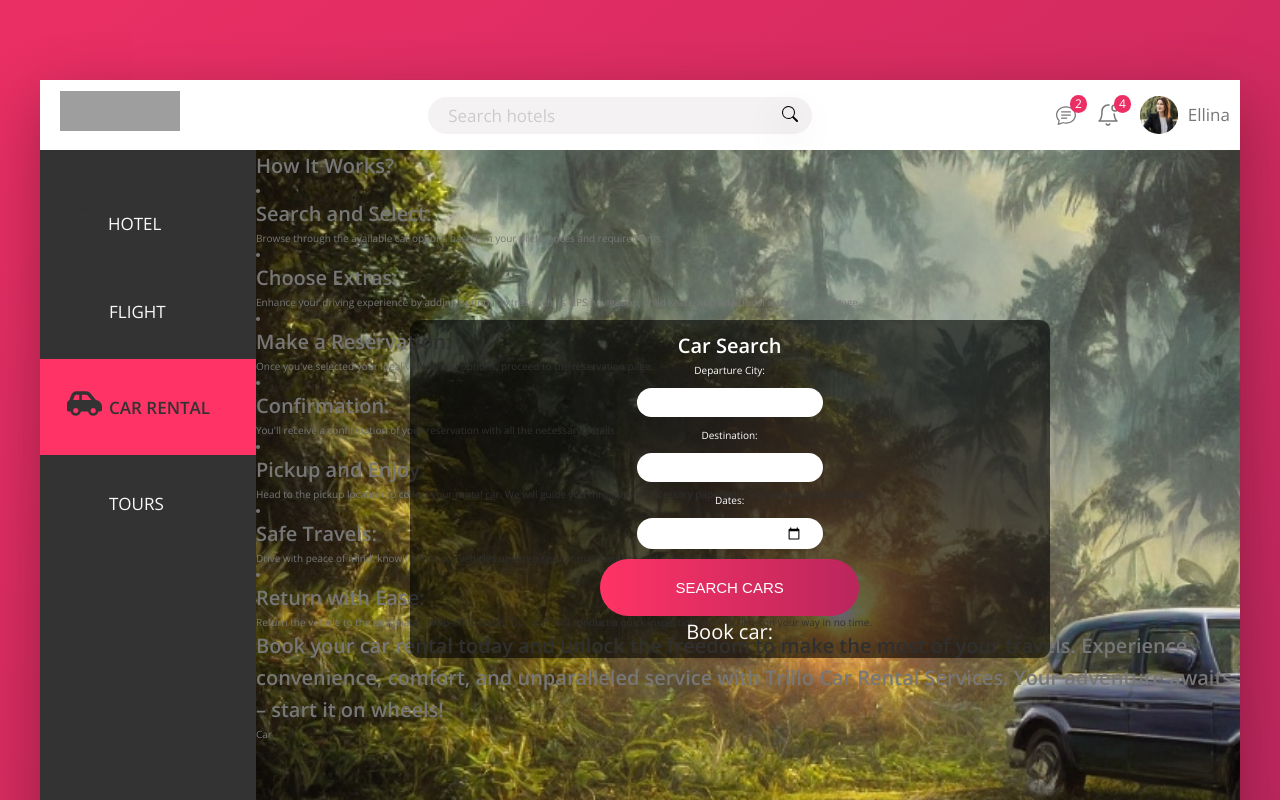
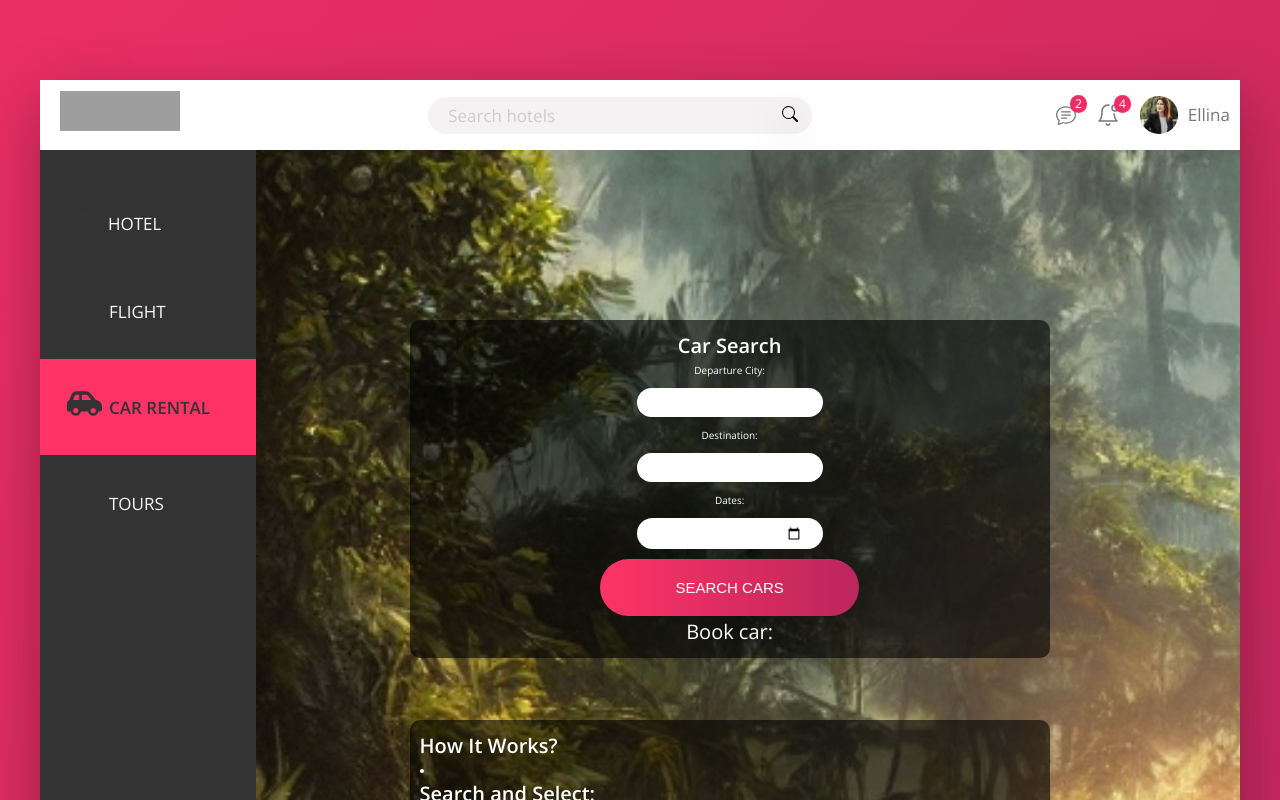
Before and after one commit to ellinababayan/Trillo2, a React (Create React App) app: page /car in a window 1280 px wide. Shown: the top 800 px of the page. Built offline with nearby package versions, Linux system fonts and the light colour scheme; grey boxes are pictures that could not be loaded.

Commit message:
Car page styling

```diff
--- a/package.json
+++ b/package.json
@@ -7,6 +7,7 @@
     "@testing-library/react": "^13.4.0",
     "@testing-library/user-event": "^13.5.0",
     "react": "^18.2.0",
+    "react-animate-on-scroll": "^2.1.7",
     "react-dom": "^18.2.0",
     "react-router-dom": "^6.15.0",
     "react-scripts": "5.0.1",
--- a/src/pages/car/Car.css
+++ b/src/pages/car/Car.css
@@ -2,10 +2,9 @@
   background-image: url("/public/img/car1.jfif");
   background-repeat: no-repeat;
   background-size: cover;
-  height: 100vh;
+  height: 160vh;
   width: 100%;
 }
-
 
 .container__searchbar {
   background-color: rgba(0, 0, 0, 0.6);
@@ -85,3 +84,15 @@
     width: 50%;
   }
 }
+
+.how_car {
+  background-color: rgba(0, 0, 0, 0.6);
+  color: white;
+  border-radius: 10px;
+  padding: 10px;
+  /* text-align: center; */
+  width: 50%;
+  position: absolute;
+  top: 90%;
+  left: 32%;
+}
--- a/src/pages/car/Car.jsx
+++ b/src/pages/car/Car.jsx
@@ -1,4 +1,5 @@
 import React from "react";
+import ScrollAnimation from "react-animate-on-scroll";
 import "./Car.css";
 
 const Car = (props) => {
@@ -60,7 +61,10 @@ const Car = (props) => {
         </div>
       </div>
       <div className="how_car">
-        <h1>How It Works?</h1>
+        <ScrollAnimation animateIn="fadeIn">
+          <h1>How It Works?</h1>
+        </ScrollAnimation>
+
         <span>
           <li>
             <h1> Search and Select:</h1> Browse through the available car
@@ -100,12 +104,11 @@ const Car = (props) => {
         <h1>
           Book your car rental today and unlock the freedom to make the most of
           your travels. Experience convenience, comfort, and unparalleled
-          service with Trillo Car Rental Services. Your adventure awaits – start
+          service with Trillo Car Rental Services. Your adventure awaits - start
           it on wheels!
         </h1>
       </div>
-      <div className="book_car"></div>
-      <p>Car</p>
+      {/* <div className="book_car"></div> */}
     </div>
   );
 };
```
Also changed, not shown: 1 other file (tests, documents, lock files or other folders).
